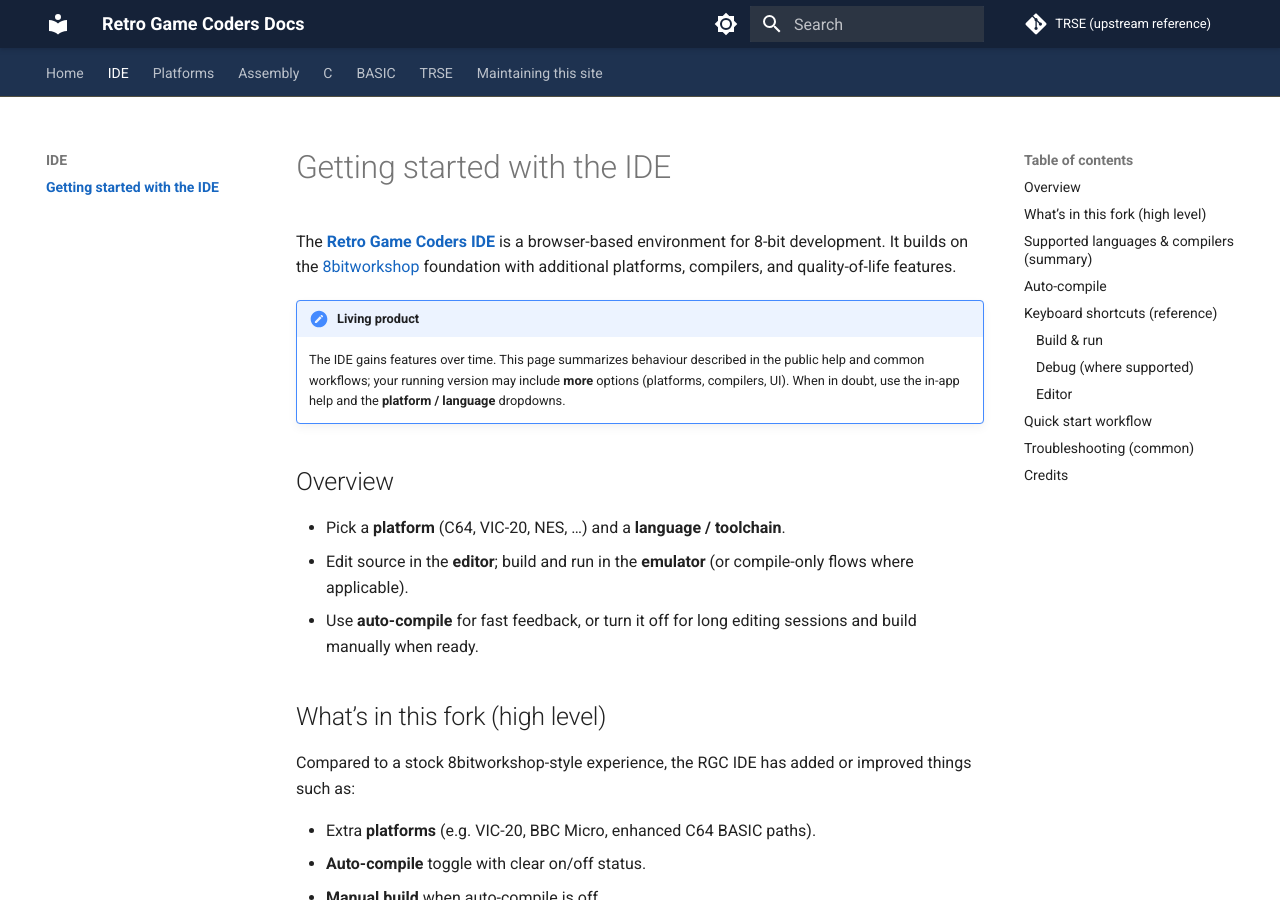
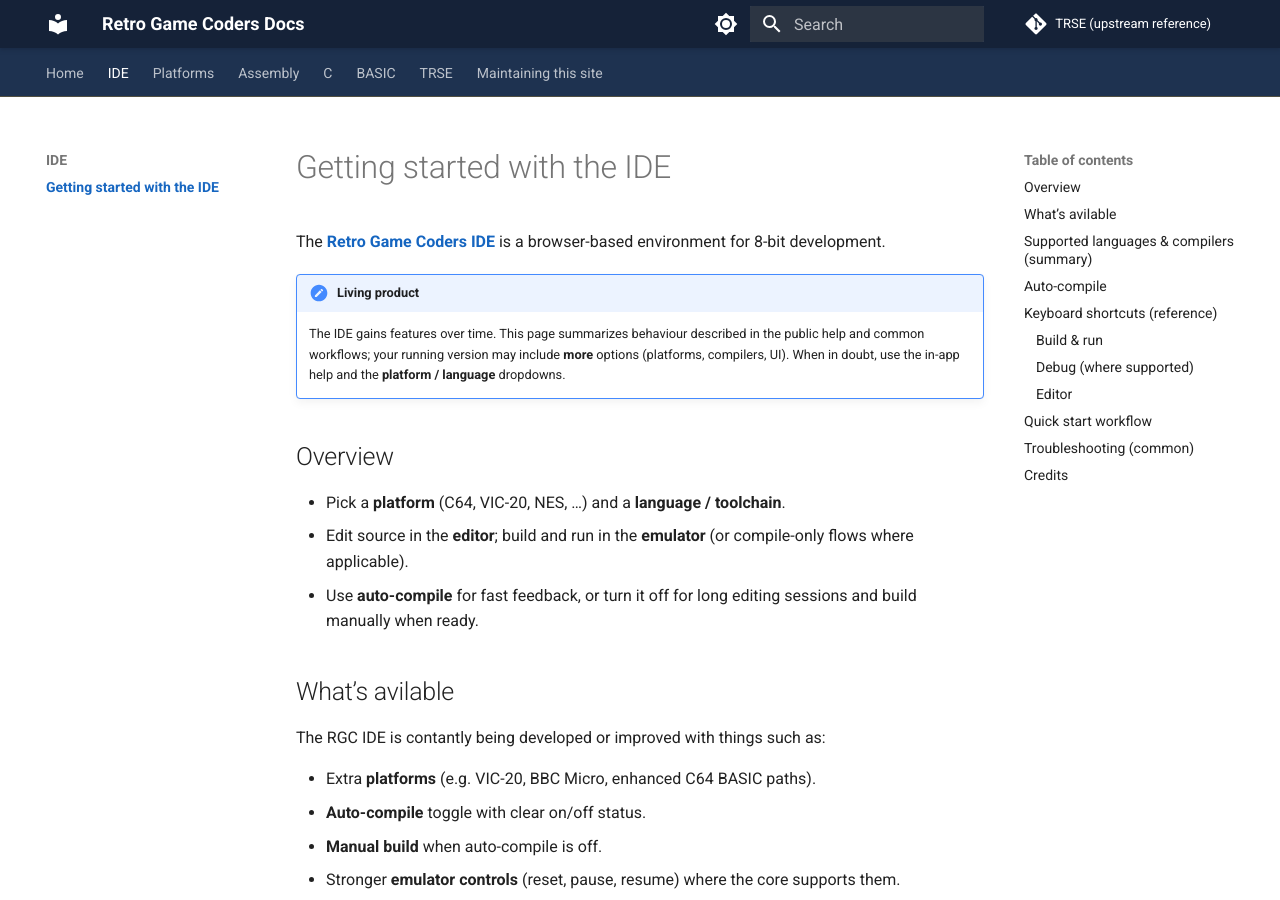
Before and after one commit to omiq/retrodocs, an MkDocs documentation site: the page built from docs/ide/getting-started.md, in a window 1280 px wide and 900 px high. Built offline with MkDocs 1.6.1 and Material for MkDocs 9.7.7, drawn with Linux system fonts in a browser that asks for light colours; comment, search, counter and statistics services are not loaded; some of the changed text lies outside the part shown.

Commit message:
edit docs

```diff
--- a/docs/ide/getting-started.md
+++ b/docs/ide/getting-started.md
@@ -5,7 +5,7 @@
 
 # Getting started with the IDE
 
-The **[Retro Game Coders IDE](https://ide.retrogamecoders.com/)** is a browser-based environment for 8-bit development. It builds on the [8bitworkshop](https://github.com/sehugg/8bitworkshop) foundation with additional platforms, compilers, and quality-of-life features.
+The **[Retro Game Coders IDE](https://ide.retrogamecoders.com/)** is a browser-based environment for 8-bit development.
 
 !!! note "Living product"
     The IDE gains features over time. This page summarizes behaviour described in the public help and common workflows; your running version may include **more** options (platforms, compilers, UI). When in doubt, use the in-app help and the **platform / language** dropdowns.
@@ -16,9 +16,9 @@
 - Edit source in the **editor**; build and run in the **emulator** (or compile-only flows where applicable).
 - Use **auto-compile** for fast feedback, or turn it off for long editing sessions and build manually when ready.
 
-## What’s in this fork (high level)
+## What’s avilable
 
-Compared to a stock 8bitworkshop-style experience, the RGC IDE has added or improved things such as:
+The RGC IDE is contantly being developed or improved with things such as:
 
 - Extra **platforms** (e.g. VIC-20, BBC Micro, enhanced C64 BASIC paths).
 - **Auto-compile** toggle with clear on/off status.
@@ -110,5 +111,3 @@
 - Licence: GPL-3.0 (see project `LICENSE` where applicable).
 
 ---
-
-*Derived from the public IDE help at `ide.retrogamecoders.com/help/ide_help.html` and expanded for this documentation site.*
```
Also changed, not shown: other parts of docs/ide/getting-started.md (+1 -0 lines).
